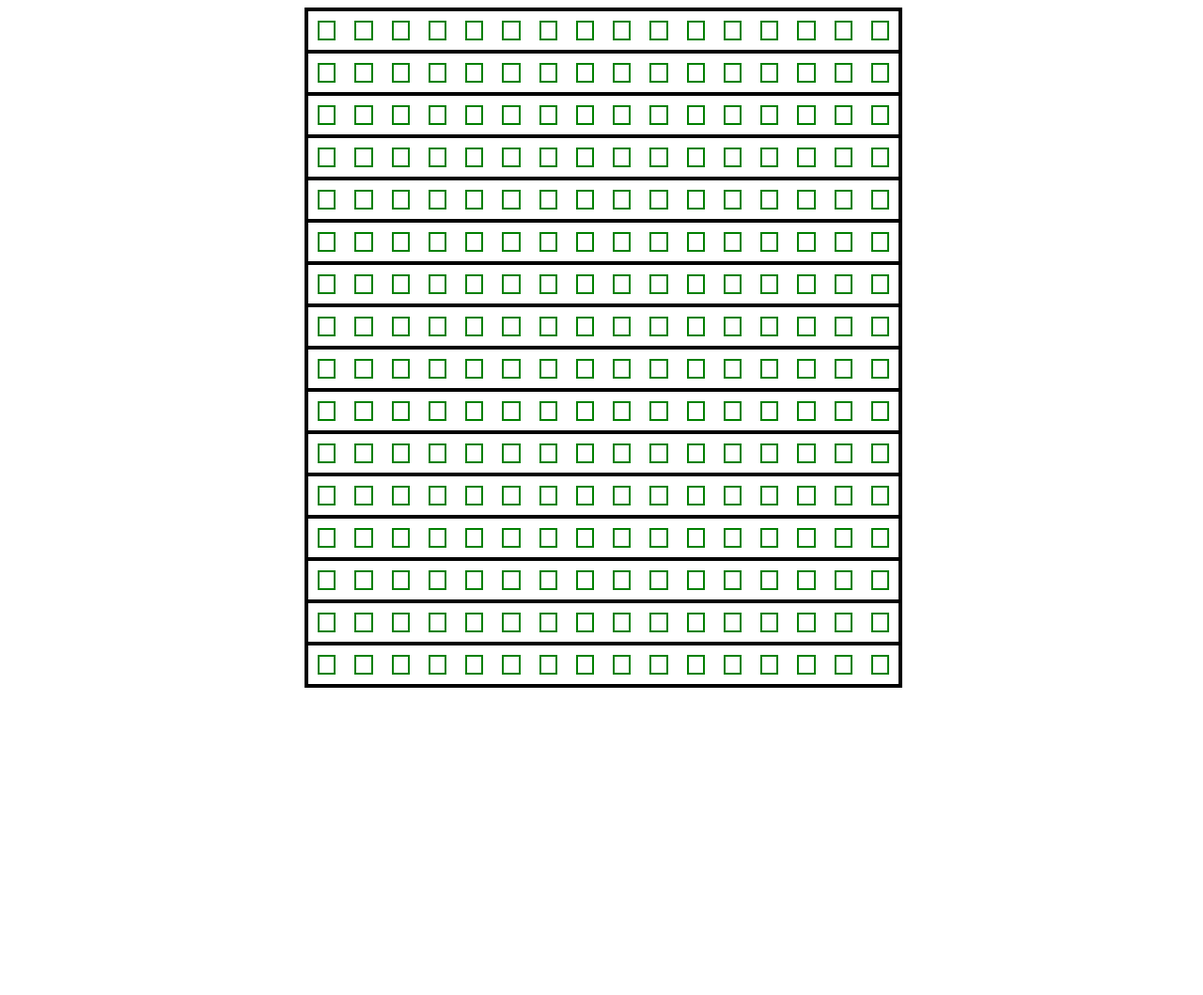
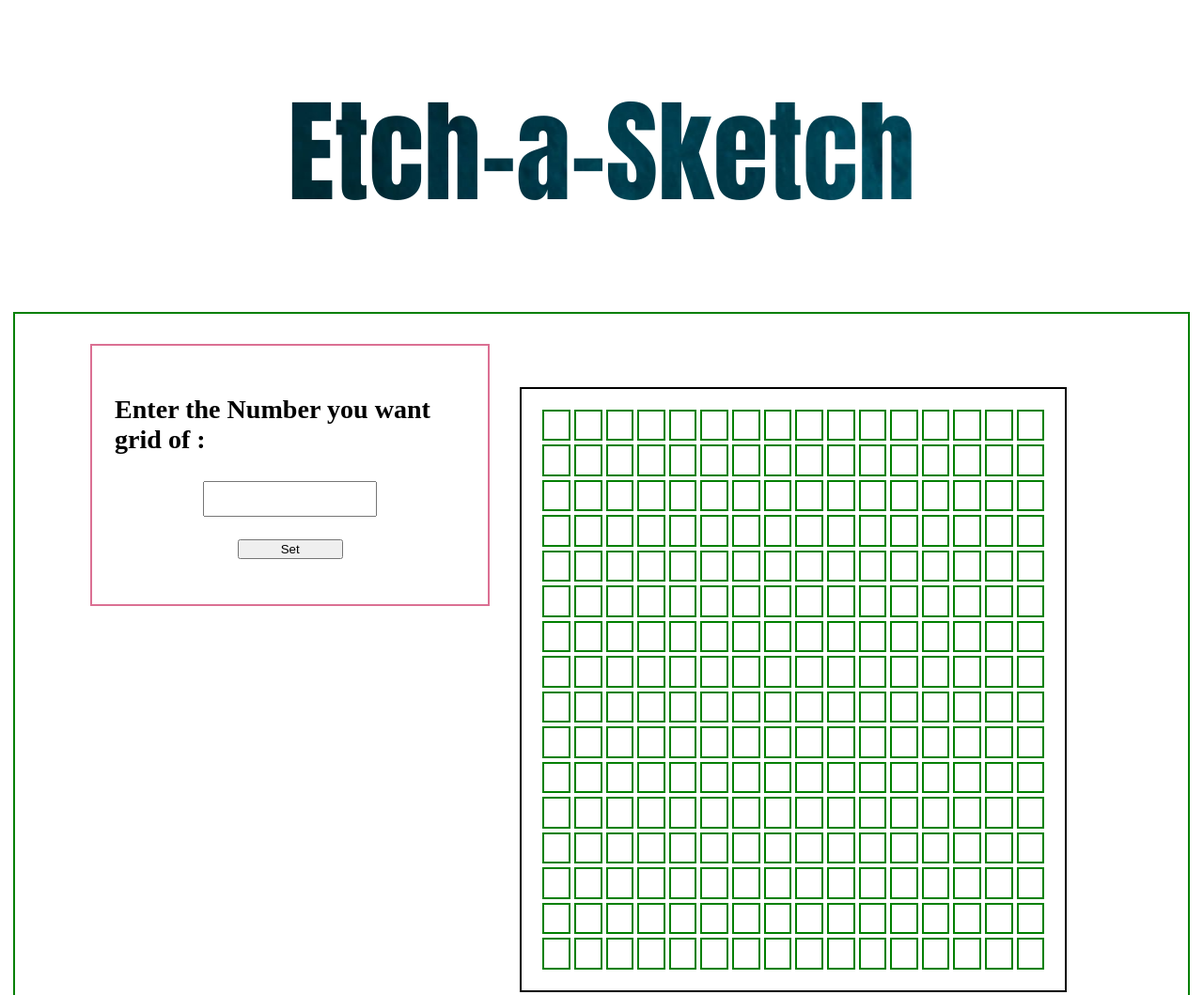
Before and after one commit to Harshkr1/Etch-a-Sketch, a plain HTML site: page index.html in a window 1280 px wide. Shown: the top 1059 px of the page at 94% size. Before the commit the page ends 800 px from the top, so only its background shows below. Drawn offline with Linux system fonts and the light colour scheme.

Commit message:
added button to change the number of grid in it

```diff
--- a/index.html
+++ b/index.html
@@ -1,5 +1,6 @@
 <!DOCTYPE html>
 <html lang="en">
+
 <head>
     <meta charset="UTF-8">
     <meta http-equiv="X-UA-Compatible" content="IE=edge">
@@ -8,9 +9,22 @@
     <script src="./script.js" defer></script>
     <title>Etch-A-Sketch</title>
 </head>
+
 <body>
-    <div id="container">
 
+
+    <div id="main">
+        <h1> Etch-a-Sketch</h1>
+        <div class="middle">
+            <div class="grid">
+                <h3> Enter the Number you want grid of :</h3>
+                <input type="number">
+                <button> Set</button>
+            </div>
+            <div id="container">
+            </div>
+        </div>
     </div>
 </body>
+
 </html>
--- a/script.js
+++ b/script.js
@@ -19,4 +19,8 @@ const row= function()
     }
 
 }
+
+
+
+
 row();
--- a/style.css
+++ b/style.css
@@ -1,17 +1,18 @@
 #container
 {
     border: 2px solid black;
-    width: 50%;
-    height: 90vh;
-    margin-left: 25%;
-    margin-right: 20%;
+    width: 55%;
+    height: 75vh;
     display: flex;
     flex-direction: column;
+    padding: 20px;
+    align-self: center;
+    margin-right: 7%;
+
 }
 .rows
 {
-    border: 2px solid rgb(0, 0, 0);
-    display: flex;
+     display: flex;
     flex:1 1 0 ;
 
     /* we have appliedhere flex grow and flex shrink here */
@@ -20,5 +21,55 @@
     margin: 10px;
     border :2px solid green;
     display: flex;
-    flex: 1 1 auto
+    flex: 1 1 auto;
+    margin: 2px;
 }
+h1{
+    text-align: center;
+    margin-top: 5%;
+    font-family:Impact, Haettenschweiler, 'Arial Narrow Bold', sans-serif;
+    font-size: 15vh;
+    background-image: url(./images/jeremy-bishop-G9i_plbfDgk-unsplash.jpg);
+    color: transparent;
+    -webkit-background-clip: text;
+    background-clip: text;
+
+}
+#main
+{
+    display: flex;
+    flex-direction: column;
+    align-items: center;
+    justify-content: center;
+}
+.grid
+{
+    display: flex;
+    flex-direction: column;
+    justify-content: center;
+    align-items: center;
+    border: 2px solid palevioletred;
+    font-size: x-large;
+    padding: 3vh;
+    margin: 4vh;
+    height: fit-content;
+}
+input{
+    height: 4vh;
+
+}
+button{
+    margin: 3vh;
+    width: 30%;
+    height: 40%;
+}
+.middle
+{
+    border: 2px solid green;
+    height: 100vh;
+    width: 90vw;
+    display: flex;
+    justify-content:space-between;
+    padding: 6vh;
+    padding-top: 0vh;
+}
```
Also changed, not shown: images/jeremy-bishop-G9i_plbfDgk-unsplash.jpg (added).
